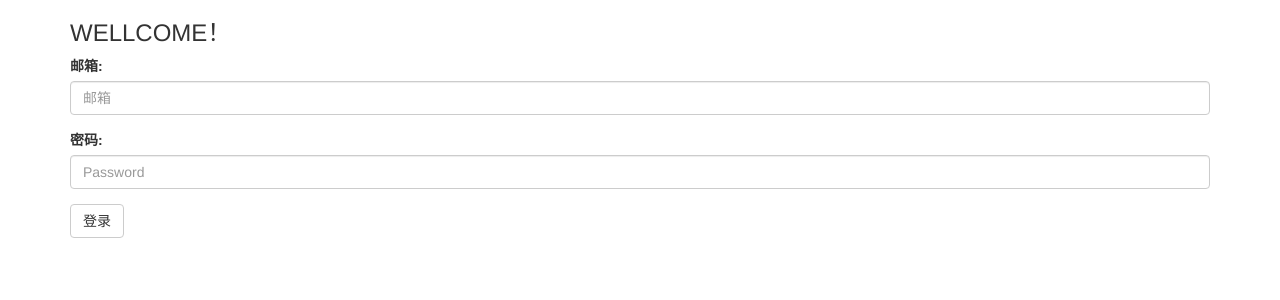
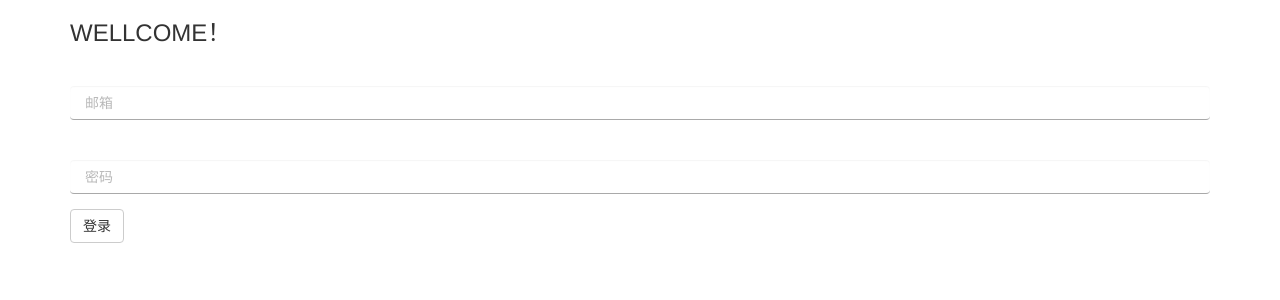
Before and after one commit to code-maze/wblog, a Flask app: page /signin in a window 1280 px wide. Shown: the top 300 px of the page. Run offline with Flask 2, Linux system fonts and the light colour scheme; some libraries are stand-ins or nearby versions.

Commit message:
注册/登陆页面input激活时提示内容上移

```diff
--- /dev/null
+++ b/www/app/static/css/signin.css
@@ -0,0 +1,23 @@
+/*
+* @Author: anchen
+* @Date:   2016-12-11 10:53:20
+* @Last Modified by:   anchen
+* @Last Modified time: 2016-12-11 12:08:46
+*/
+.form-group{
+    position: relative;
+}
+.form-group>.help-block{
+    position:absolute;
+    top:2px;
+    left:15px;
+    z-index: -100;
+    transition:all 0.5s linear;
+}
+.form-group>.form-control{
+    border: 0;
+    border-bottom: 1px solid;
+    opacity: .5;
+    position: relative;
+    margin-top: 40px;
+}
--- a/www/app/static/js/signup.js
+++ b/www/app/static/js/signup.js
@@ -2,7 +2,7 @@
 * @Author: anchen
 * @Date:   2016-12-10 21:38:18
 * @Last Modified by:   anchen
-* @Last Modified time: 2016-12-11 11:01:54
+* @Last Modified time: 2016-12-11 12:09:30
 */
 
 'use strict';
@@ -58,6 +58,9 @@ var signup = {
                             .parent().removeClass('has-error').addClass('has-success');
                 }
             }
+        }).on('focus', '.form-control', (e) => {
+            var $input = $(e.target);
+            $input.next().css({top:'-25px'});
         });
     }
 }
--- a/www/app/templates/signin.html
+++ b/www/app/templates/signin.html
@@ -11,14 +11,14 @@
     <h3>WELLCOME！</h3>
     <form role="form">
         <div class="form-group">
-            <label class="control-label" for="email" >邮箱:</label>
-            <input type="email" class="form-control" id="email" placeholder="邮箱" pattern="\w+@\w+?(\.\w{2,3}){1,2}" required>
-            <span class="help-block"></span>
+            <!-- <label class="control-label" for="email" >邮箱:</label> -->
+            <input type="email" class="form-control" id="email" pattern="\w+@\w+?(\.\w{2,3}){1,2}" required >
+            <span class="help-block">邮箱</span>
         </div>
         <div class="form-group">
-            <label class="control-label" for="password">密码:</label>
-            <input type="password" class="form-control" id="pwd" placeholder="Password" required>
-            <span class="help-block"></span>
+            <!-- <label class="control-label" for="password">密码:</label> -->
+            <input type="password" class="form-control" id="pwd"  required>
+            <span class="help-block">密码</span>
         </div>
         <button id="submit" class="btn btn-default">登录</button>
     </form>
--- a/www/app/templates/signup.html
+++ b/www/app/templates/signup.html
@@ -3,7 +3,7 @@
 {% block title %}欢迎注册{% endblock %}
 
 {% block style %}
-<link rel="stylesheet" href="/static/css/signup.css" />
+<link rel="stylesheet" href="/static/css/signin.css" />
 {% endblock %}
 
 {% block content %}
```
